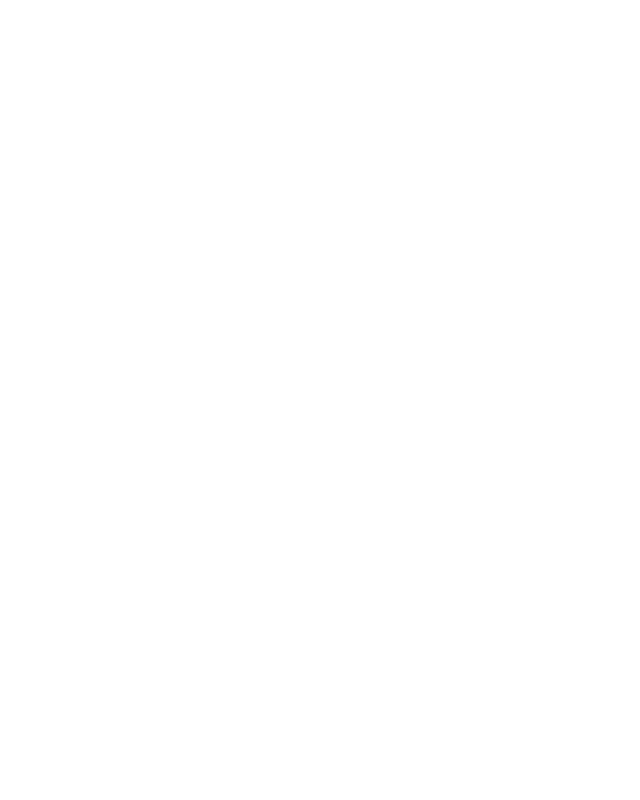
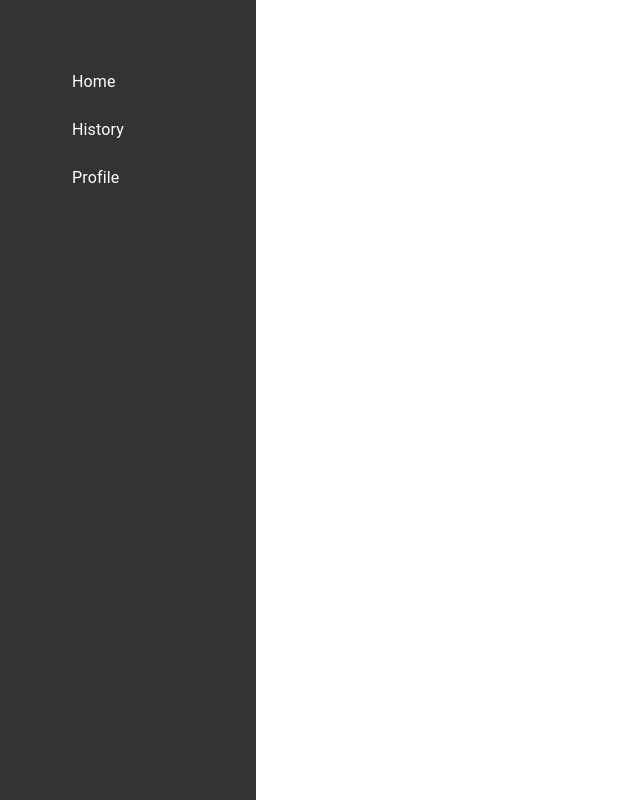
Before and after one commit to princepride/ISY5005, a React (Create React App) app in the folder client/: page /cus-dashboard in a window 1280 px wide. Before the commit this address had no page. Shown: the whole page, without its empty margins (0-640 px from the left). Built offline with nearby package versions, Linux system fonts and the light colour scheme; the HTML template or start-up script is replaced by a standard one.

Commit message:
update route

```diff
--- a/client/src/pages/CusAccountPage.jsx
+++ /dev/null
@@ -1,9 +0,0 @@
-import React from 'react'
-
-function CusAccountPage() {
-  return (
-    <div>CusAccountPage</div>
-  )
-}
-
-export default CusAccountPage
--- a/client/src/pages/CusDashboardPage.jsx
+++ b/client/src/pages/CusDashboardPage.jsx
@@ -1,9 +1,68 @@
-import React from 'react'
+import React, { useState } from 'react';
+import styled  from '@emotion/styled';
+import { Box, Button, Drawer, List, ListItem, ListItemIcon, ListItemText } from '@mui/material';
+import { Routes, Route, Link, Outlet } from 'react-router-dom';
+import CusHomePage from './CusHomePage';
+import CusHistoryPage from './CusHistoryPage';
+import CusProfilePage from './CusProfilePage';
 
-function CusDashboardPage() {
+const MainContainer = styled(Box)`
+  display: flex;
+  height: 100vh;
+`;
+
+const NavigationContainer = styled(Box)`
+  background-color: #333;
+  color: #fff;
+  width: 20%;
+  height: 100%;
+`;
+
+const NavigationList = styled(List)`
+  margin-top: 50px;
+`;
+
+const NavigationItem = styled(ListItem)`
+  cursor: pointer;
+  &:hover {
+    background-color: #555;
+  }
+`;
+
+const ContentContainer = styled(Box)`
+  flex-grow: 1;
+  padding: 2rem;
+`;
+
+const CusDashboardPage = () => {
   return (
-    <div>CusDashboardPage</div>
-  )
-}
+    <MainContainer>
+      <NavigationContainer>
+        <NavigationList>
+          <NavigationItem component={Link} to="/cus-dashboard/home">
+            <ListItemIcon>{/* Home Icon */}</ListItemIcon>
+            <ListItemText primary="Home" />
+          </NavigationItem>
+          <NavigationItem component={Link} to="/cus-dashboard/history">
+            <ListItemIcon>{/* History Icon */}</ListItemIcon>
+            <ListItemText primary="History" />
+          </NavigationItem>
+          <NavigationItem component={Link} to="/cus-dashboard/profile">
+            <ListItemIcon>{/* Profile Icon */}</ListItemIcon>
+            <ListItemText primary="Profile" />
+          </NavigationItem>
+        </NavigationList>
+      </NavigationContainer>
+      <ContentContainer>
+      <Outlet />
+      <Routes>
+        <Route path="/home" element={(<CusHomePage />)} />
+        <Route path="/history" element={(<CusHistoryPage/>)} />
+        <Route path="/profile" element={(<CusProfilePage />)} />
+      </Routes>
+      </ContentContainer>
+    </MainContainer>
+  );
+};
 
-export default CusDashboardPage
+export default CusDashboardPage;
--- a/client/src/pages/CusHistoryPage.jsx
+++ b/client/src/pages/CusHistoryPage.jsx
@@ -2,7 +2,7 @@
 
 function CusHistoryPage() {
   return (
-    <div>CusHistoryPage</div>
+    <h1>CusHistoryPage</h1>
   )
 }
 
--- /dev/null
+++ b/client/src/pages/CusHomePage.jsx
@@ -0,0 +1,17 @@
+import React from 'react'
+
+function CusHomePage() {
+  return (
+    <>
+    <div>CusHomePage</div>
+    <div>CusHomePage</div>
+    <div>CusHomePage</div>
+    <div>CusHomePage</div>
+    <div>CusHomePage</div>
+    <div>CusHomePage</div>
+    <div>CusHomePage</div>
+    </>
+  )
+}
+
+export default CusHomePage
--- /dev/null
+++ b/client/src/pages/CusProfilePage.jsx
@@ -0,0 +1,9 @@
+import React from 'react'
+
+function CusProfilePage() {
+  return (
+    <div style={{backgroundColor:"red"}}>CusProfilePage</div>
+  )
+}
+
+export default CusProfilePage
--- a/client/src/pages/RoutePage.jsx
+++ b/client/src/pages/RoutePage.jsx
@@ -5,7 +5,6 @@
 import TestPage from './TestPage';
 import CusDashboardPage from './CusDashboardPage';
 import EntDashboardPage from './EntDashboardPage';
-import CusAccountPage from './CusAccountPage';
 import CusHistoryPage from './CusHistoryPage';
 import { useStateContext } from '../contexts/ContextProvider';
 import config_data from '../assets/data/config_data.json'
@@ -34,11 +33,10 @@
         <Routes>
             <Route path="/" element={(<StartPage />)} />
             <Route path="/login" element={(<LoginPage/>)} />
+            <Route path="/cus-dashboard/*" element={(<CusDashboardPage />)} />
             {/*{isLogin && <Route path="/form" element={(<FormPage />)} />}*/}
-            {isLogin && <Route path="/cus-dashboard" element={(<CusDashboardPage />)} />}
-            {isLogin && <Route path="/cus-account" element={(<CusAccountPage />)} />}
-            {isLogin && <Route path="/cus-history" element={(<CusHistoryPage />)} />}
-            {isLogin && <Route path="/ent-dashboard" element={(<EntDashboardPage />)} />}
+            {/*{isLogin && <Route path="/cus-dashboard" element={(<CusDashboardPage />)} />}*/}
+            {isLogin && <Route path="/ent-dashboard/*" element={(<EntDashboardPage />)} />}
             <Route path="/test" element={(<TestPage />)} />
         </Routes>
     </BrowserRouter>
--- a/client/src/pages/TestPage.jsx
+++ b/client/src/pages/TestPage.jsx
@@ -1,5 +1,6 @@
 import React, {useEffect} from 'react'
 import Chat from '../components/Chat'
+import CusProfilePage from '../pages/CusProfilePage';
 import {login, register, update_email, update_password} from '../utils/connectSQLite'
 import CreateForm from '../components/CreateForm'
 import test from './test.json'
@@ -13,6 +14,7 @@
   return (
     <div>
         <Chat />
+        <CusProfilePage />
         {/*<CreateForm jsonData={test}/>*/}
     </div>
   )
```
